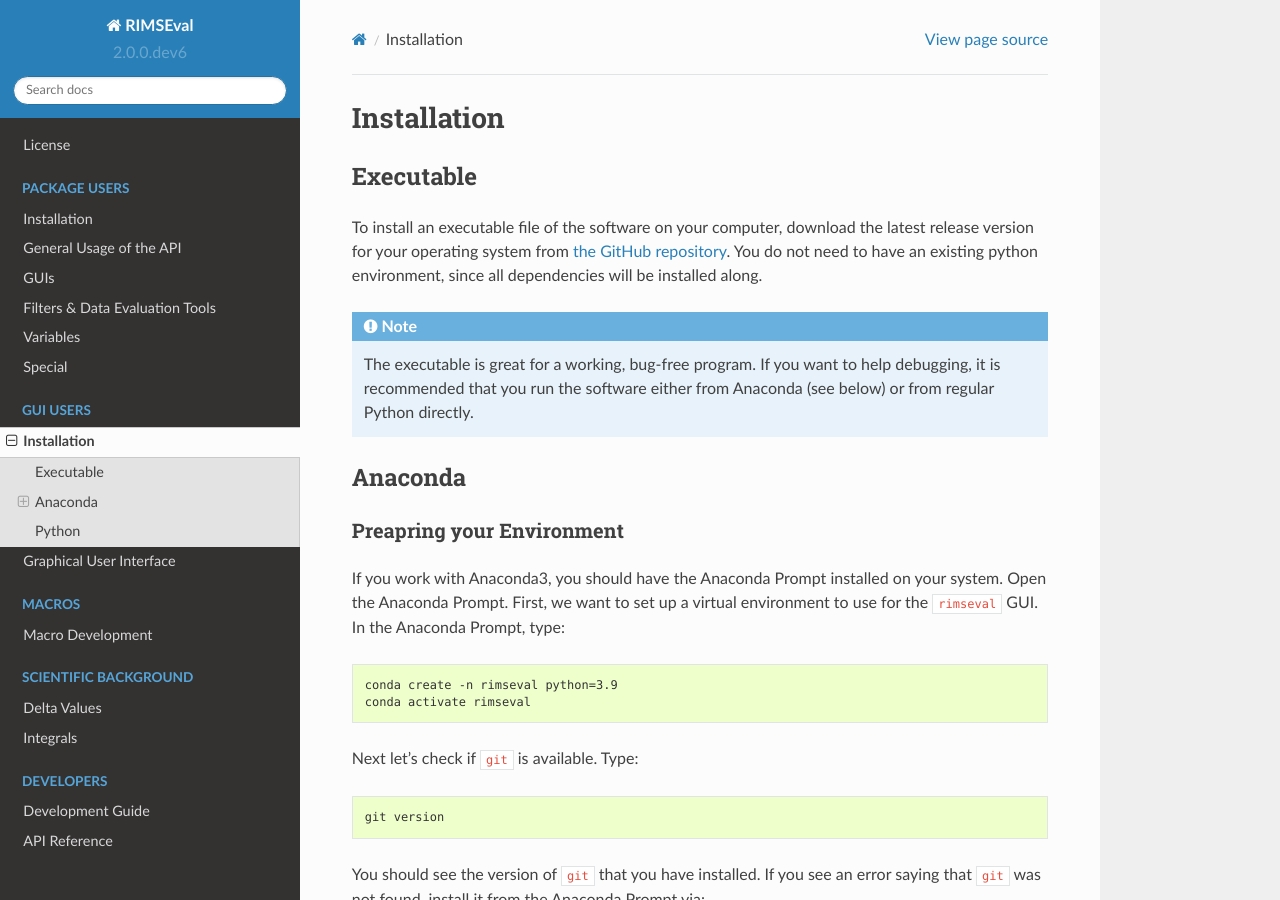
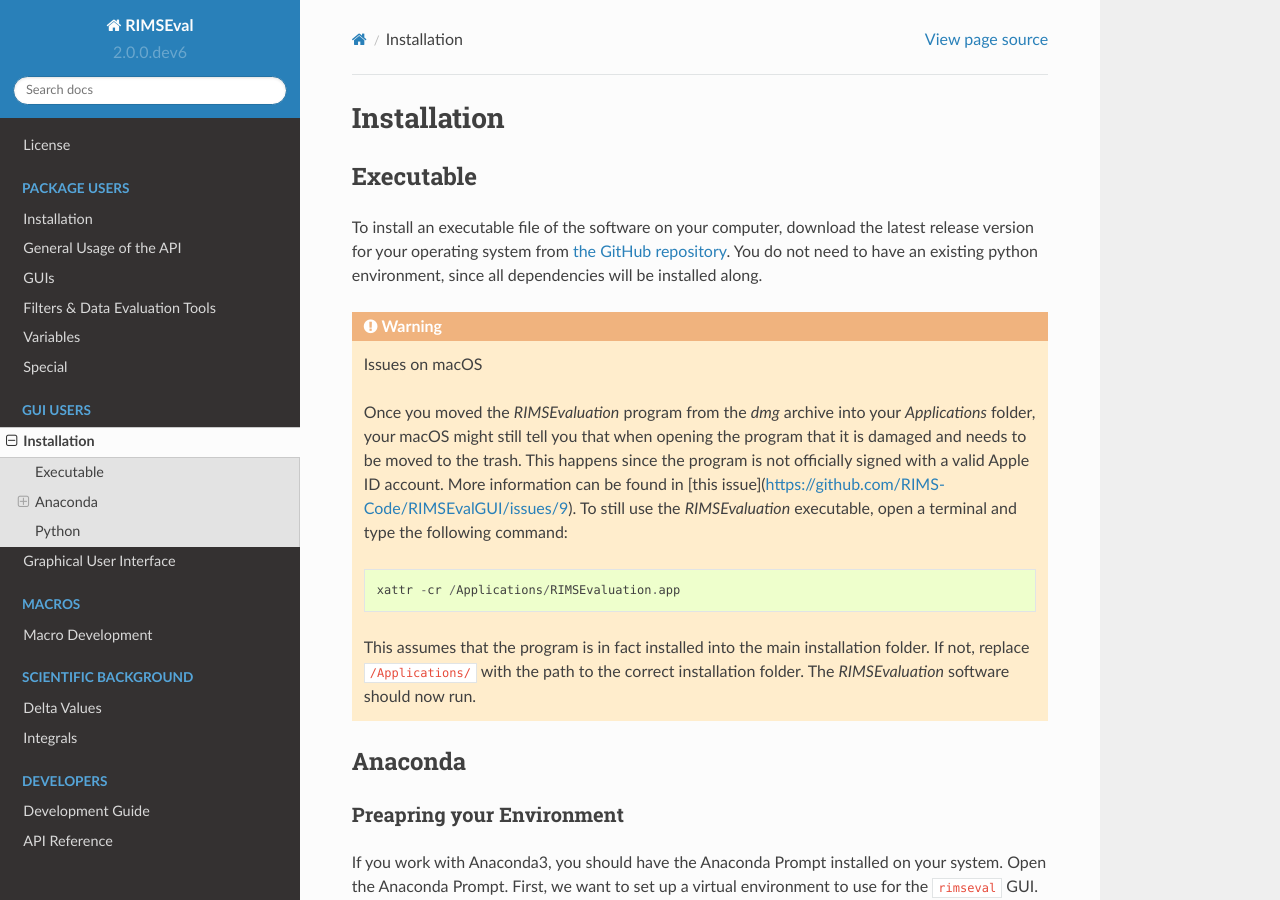
Before and after one commit to RIMS-Code/RIMSEval, a Sphinx documentation site: the page built from docs/gui/install.rst, in a window 1280 px wide and 900 px high. Built offline with Sphinx 7.4.7 and the Read the Docs theme 2.0.0, drawn with Linux system fonts in a browser that asks for light colours.

Commit message:
Add text to remove arguments from macOS app

```diff
--- a/docs/gui/install.rst
+++ b/docs/gui/install.rst
@@ -12,9 +12,28 @@
 You do not need to have an existing python environment,
 since all dependencies will be installed along.
 
-.. note:: The executable is great for a working, bug-free program.
-    If you want to help debugging, it is recommended that you run the software
-    either from Anaconda (see below) or from regular Python directly.
+.. warning:: Issues on macOS
+
+    Once you moved the `RIMSEvaluation` program from the `dmg` archive
+    into your `Applications` folder, your macOS might still tell you
+    that when opening the program that it is damaged and needs to be
+    moved to the trash.
+    This happens since the program is not officially signed
+    with a valid Apple ID account.
+    More information can be found
+    in [this issue](https://github.com/RIMS-Code/RIMSEvalGUI/issues/9).
+    To still use the `RIMSEvaluation` executable,
+    open a terminal and type the following command:
+
+    .. code-block::
+
+        xattr -cr /Applications/RIMSEvaluation.app
+
+    This assumes that the program is in fact installed into
+    the main installation folder.
+    If not, replace ``/Applications/`` with the path to the correct
+    installation folder.
+    The `RIMSEvaluation` software should now run.
 
 --------
 Anaconda
```
